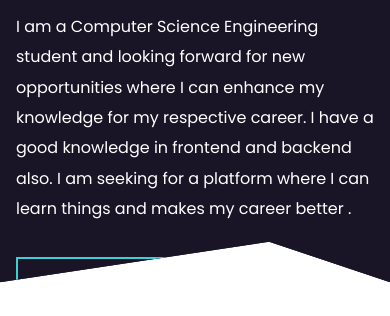
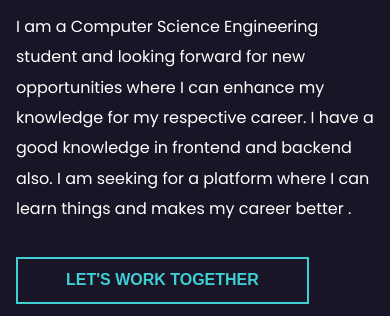
Before and after one commit to ekanshrajpal14/Portfolio, a plain HTML site: page index.html in a window 390 px wide. Shown: the part 528-844 px from the top of the page. Drawn offline with nearby package versions, Linux system fonts and the light colour scheme.

Commit message:
first commitss

```diff
--- a/style.css
+++ b/style.css
@@ -130,7 +130,7 @@ header nav .branding {
 
     .first_page {
         background-color: #191526;
-        height: 96vh;
+        height: 106vh;
     }
 
     .logo_ekku {
```
